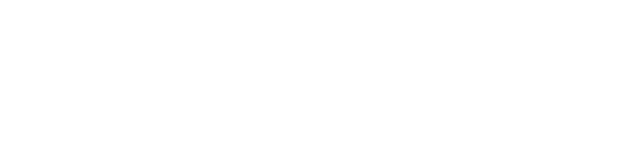
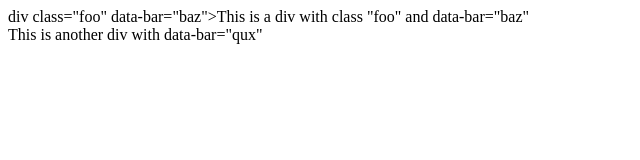
Before and after one commit to acciojob/get-set-animals-sufirang, a website: page main.html in a window 1280 px wide. Shown: the whole page, without its empty margins (0-640 px from the left). Drawn offline with Linux system fonts and the light colour scheme.

Commit message:
created a submission

```diff
--- a/main.html
+++ b/main.html
@@ -8,6 +8,11 @@
 
 <body>
 	<!-- the entire body must be written by student -->
+
+
+	div class="foo" data-bar="baz">This is a div with class "foo" and data-bar="baz"</div>
+  <div data-bar="qux">This is another div with data-bar="qux"</div>
+
     <script type="text/javascript" src="./script.js">
 </script>
 
```
